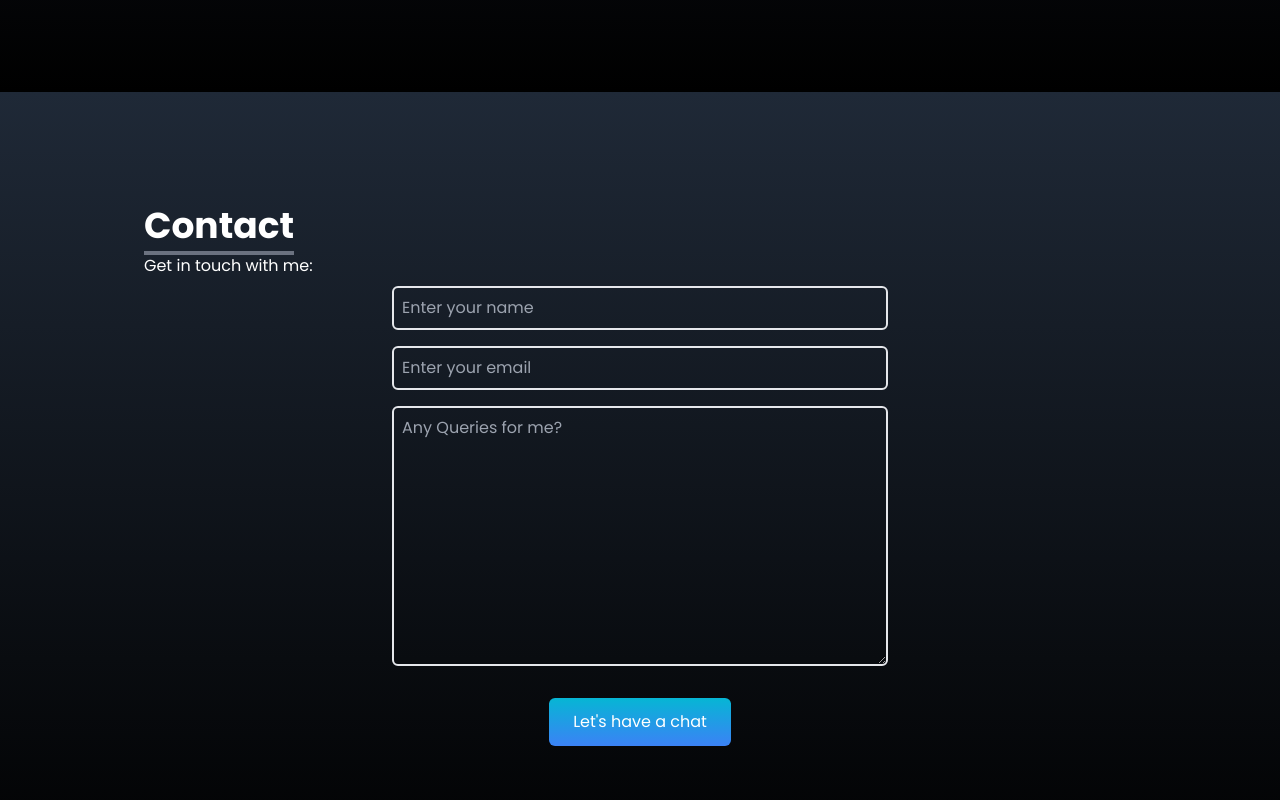
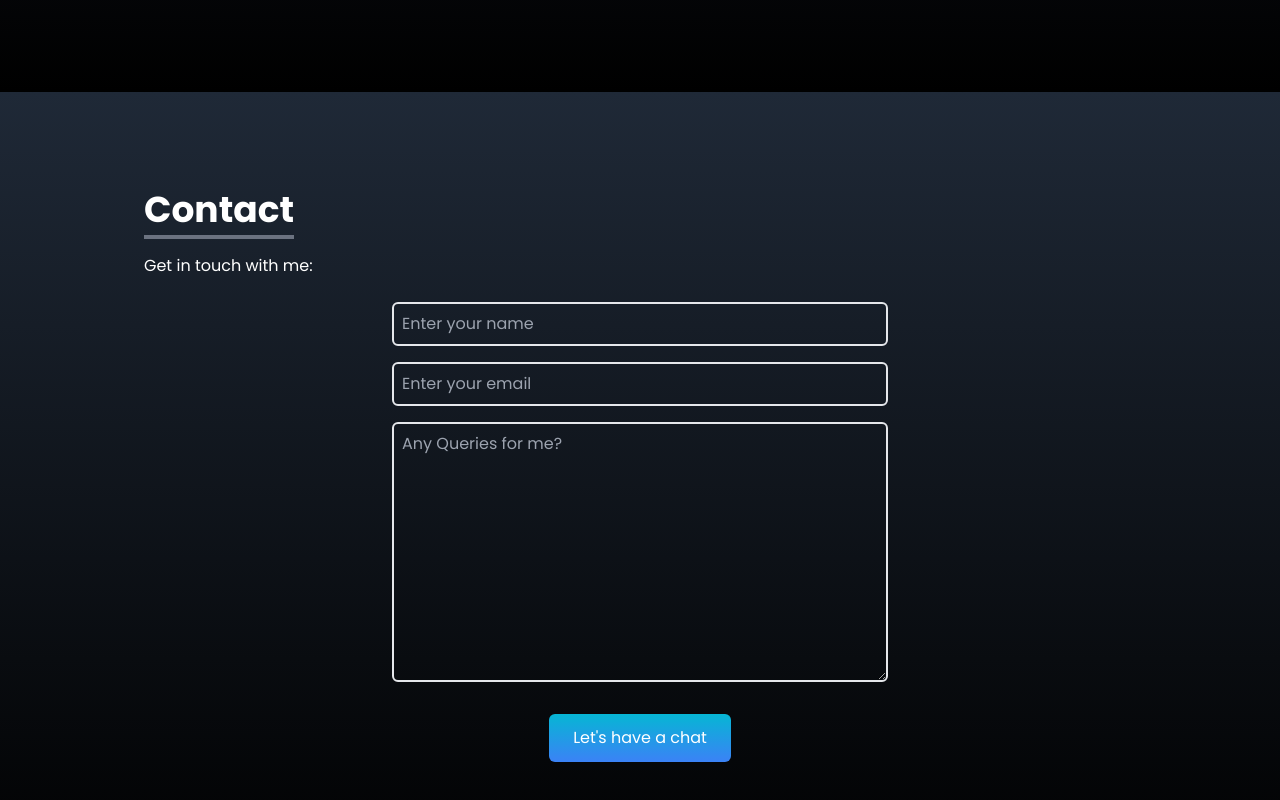
Before and after one commit to ranatop99/portfolio_websites_ReactJS, a React (Create React App) app: page /contact in a window 1280 px wide. Shown: the part 3108-3908 px from the top of the page. Built offline with nearby package versions, Linux system fonts and the light colour scheme.

Commit message:
Work in Progress

```diff
--- a/src/components/Contact.js
+++ b/src/components/Contact.js
@@ -10,7 +10,7 @@ const Contact = () => {
           <p className="text-4xl font-bold inline border-b-4 border-gray-500">
             Contact
           </p>
-          <p className="py-2">Get in touch with me:</p>
+          <p className="py-6">Get in touch with me:</p>
         </div>
         <div className="flex justify-center items-center">
           <form
```
